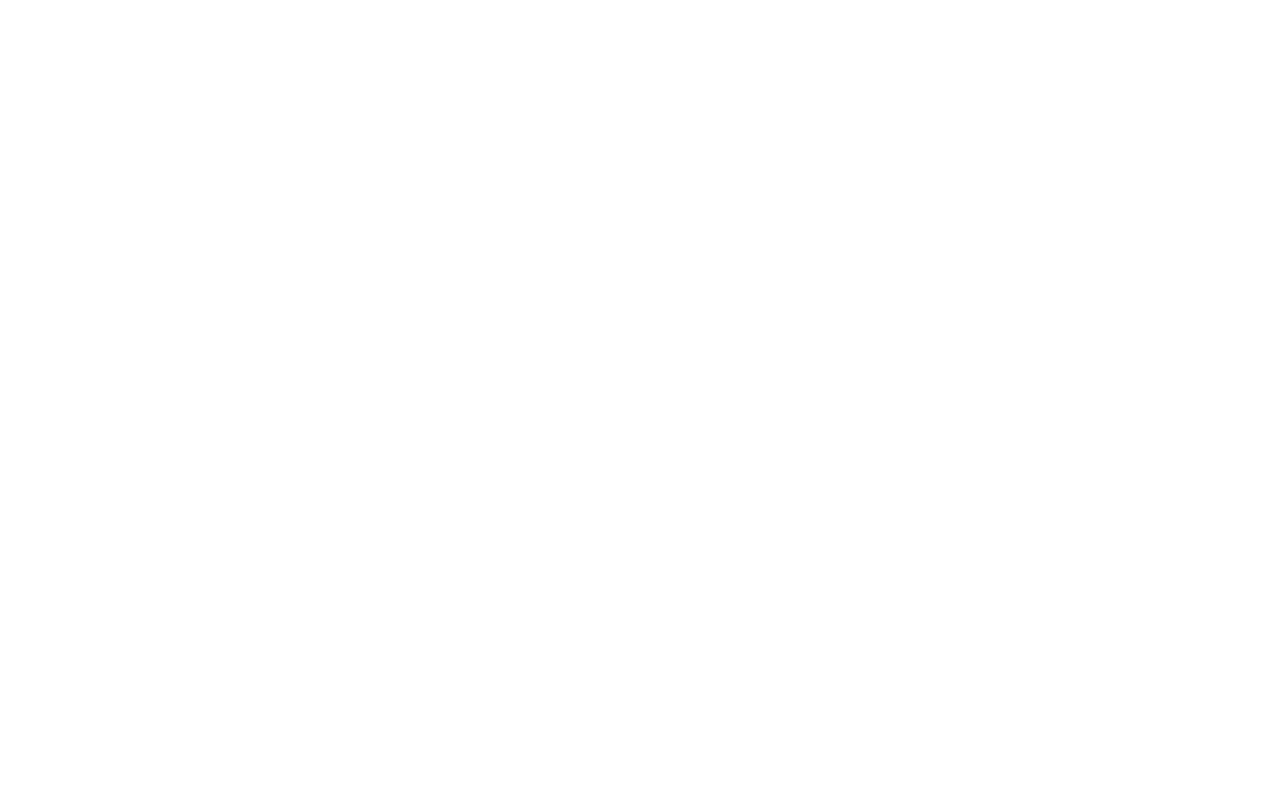
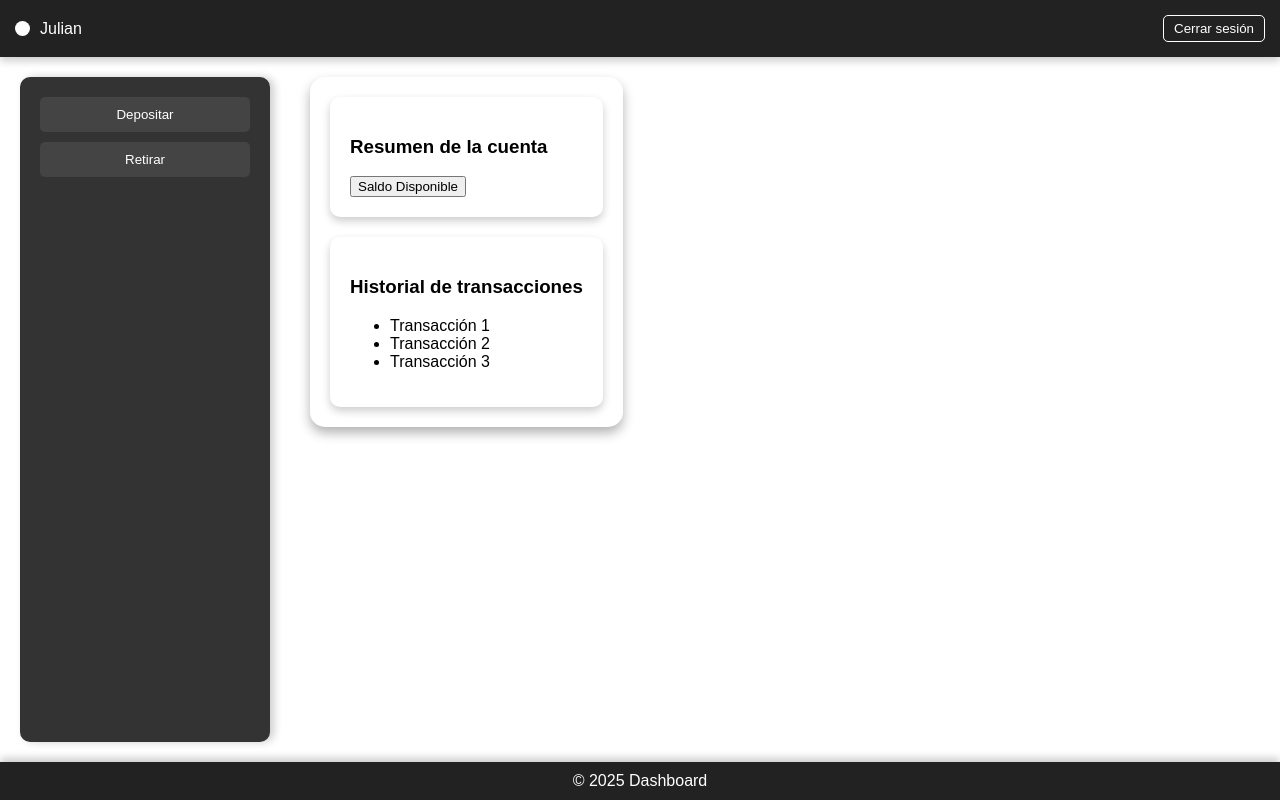
Before and after one commit to julianest/MonnaLisaProyect_Angular16, an Angular app: page /home in a window 1280 px wide. Before the commit this address led to /. Built offline with nearby package versions, Linux system fonts and the light colour scheme.

Commit message:
feat: acople de modulo home en dashboard

```diff
--- a/src/app/app-routing.module.ts
+++ b/src/app/app-routing.module.ts
@@ -4,7 +4,7 @@
 import { LoginComponent } from './modules/auth/views/login/login.component';
 import { RegisterComponent } from './modules/auth/views/register/register.component';
 import { HomeComponent } from './modules/general/views/home/home.component';
-import { DashboardComponent } from './modules/general/dashboard/dashboard.component';
+import { DashboardComponent } from './modules/general/views/dashboard/dashboard.component';
 
 const routes: Routes = [
   // { path: '', component: HomeComponent, title:'Home page' },
@@ -14,7 +14,7 @@
   {
     path: '', component: DashboardComponent,
     children: [
-      { path: '', loadChildren: () => import('./modules/general/dashboard/component.module').then(components => components.ComponentModule) }
+      { path: '', loadChildren: () => import('./modules/general/views/dashboard/component.module').then(components => components.ComponentModule) }
     ]
   },
   { path: '**', redirectTo:'login', pathMatch: 'full' }
--- a/src/app/app.module.ts
+++ b/src/app/app.module.ts
@@ -8,7 +8,7 @@
 import { HomeComponent } from './modules/general/views/home/home.component';
 import { HttpClientModule } from '@angular/common/http';
 import { ReactiveFormsModule } from '@angular/forms';
-import { DashboardComponent } from './modules/general/dashboard/dashboard.component';
+import { DashboardComponent } from './modules/general/views/dashboard/dashboard.component';
 
 @NgModule({
   declarations: [
--- a/src/app/modules/auth/views/login/login.component.ts
+++ b/src/app/modules/auth/views/login/login.component.ts
@@ -1,6 +1,7 @@
 import { Component } from '@angular/core';
 import { FormBuilder, FormGroup, Validators } from '@angular/forms';
 import { Router } from '@angular/router';
+import { ServiceResponse } from 'src/app/models/response/auth-response.model';
 import { ServicesService } from 'src/app/services/services.service';
 
 @Component({
@@ -35,12 +36,12 @@
 
     this.servicio.servicePost(params)
       .subscribe({
-        next: (data: any) => {
+        next: (data: ServiceResponse) => {
           console.log(data);
           switch (data.code) {
             case 200:
               localStorage.setItem('access_token', data.response.access_token);
-              this.router.navigateByUrl('/dashboard');
+              this.router.navigateByUrl('/home');
               break;
             default:
               console.log('Error en el login');
@@ -53,7 +54,4 @@
         complete: () => {}
       });
   }
-
-
-
 }
--- a/src/app/modules/general/dashboard/components.routing.ts
+++ b/src/app/modules/general/views/dashboard/components.routing.ts
@@ -1,8 +1,8 @@
 import { Routes } from "@angular/router";
-import { DashboardComponent } from "./dashboard.component";
+import { HomeComponent } from "../home/home.component";
 
 export const ComponentRoutes: Routes = [
-    { path: 'dashboard', component: DashboardComponent },
+    { path: 'home', component: HomeComponent },
     // { path: 'depositar' },
     // { path: 'retirar' },
 ];
--- a/src/app/modules/general/dashboard/dashboard.component.html
+++ b/src/app/modules/general/views/dashboard/dashboard.component.html
@@ -21,22 +21,7 @@
         <button class="action-btn">Retirar</button>
       </aside>
 
-      <!-- Contenido Principal -->
-      <main class="main-card">
-        <div class="card">
-          <h3>Resumen de la cuenta</h3>
-          <button class="balance-btn">Saldo Disponible</button>
-        </div>
-
-        <div class="card">
-          <h3>Historial de transacciones</h3>
-          <ul class="transactions">
-            <li>Transacción 1</li>
-            <li>Transacción 2</li>
-            <li>Transacción 3</li>
-          </ul>
-        </div>
-      </main>
+      <router-outlet></router-outlet>
     </div>
 
     <!-- Footer -->
--- a/src/app/modules/general/views/home/home.component.css
+++ b/src/app/modules/general/views/home/home.component.css
@@ -0,0 +1,19 @@
+/* Contenido Principal */
+.main-card {
+    flex: 1;
+    padding: 20px;
+    background: white;
+    border-radius: 15px;
+    box-shadow: 0px 6px 12px rgba(0, 0, 0, 0.3);
+    display: flex;
+    flex-direction: column;
+    gap: 20px;
+  }
+
+  /* Cards */
+  .card {
+    background: #fff;
+    padding: 20px;
+    border-radius: 10px;
+    box-shadow: 0px 4px 8px rgba(0, 0, 0, 0.2);
+  }
--- a/src/app/modules/general/views/home/home.component.html
+++ b/src/app/modules/general/views/home/home.component.html
@@ -1 +1,16 @@
-<p>home works!</p>
+ <!-- Contenido Principal -->
+ <main class="main-card">
+    <div class="card">
+      <h3>Resumen de la cuenta</h3>
+      <button class="balance-btn">Saldo Disponible</button>
+    </div>
+
+    <div class="card">
+      <h3>Historial de transacciones</h3>
+      <ul class="transactions">
+        <li>Transacción 1</li>
+        <li>Transacción 2</li>
+        <li>Transacción 3</li>
+      </ul>
+    </div>
+  </main>
--- a/src/app/services/services.service.ts
+++ b/src/app/services/services.service.ts
@@ -10,7 +10,16 @@
   constructor(private http: HttpClient) { }
 
   servicePost(params: any): Observable<any> {
-    return this.http.post(envaironment.API_BASE_URL + params.url, params.payload);
+    if (params.url == "/login" || params.url == "/register") {
+      return this.http.post(envaironment.API_BASE_URL + params.url, params.payload);
+    } else {
+      return this.http.post(envaironment.API_BASE_URL + params.url, params.payload, {
+        headers: {
+          'Content-Type': 'application/json',
+          'Authorization': `Bearer ${localStorage.getItem('access_token')}`
+        }
+      });
+    }
   }
 
   serviceGet(params: any) {
```
Also changed, not shown: src/app/models/response/auth-response.model.ts (+8 -0 lines), src/app/modules/general/views/dashboard/component.module.ts (renamed from src/app/modules/general/dashboard/component.module.ts), src/app/modules/general/views/dashboard/dashboard.component.css (renamed from src/app/modules/general/dashboard/dashboard.component.css), src/app/modules/general/views/dashboard/dashboard.component.ts (renamed from src/app/modules/general/dashboard/dashboard.component.ts), 1 other file (tests, documents, lock files or other folders).
